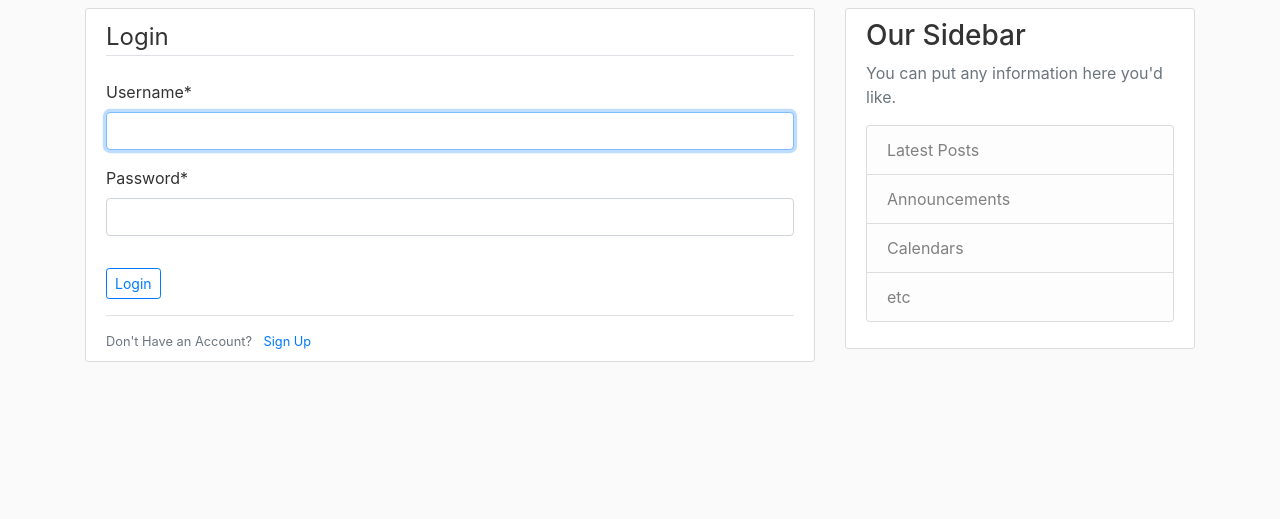
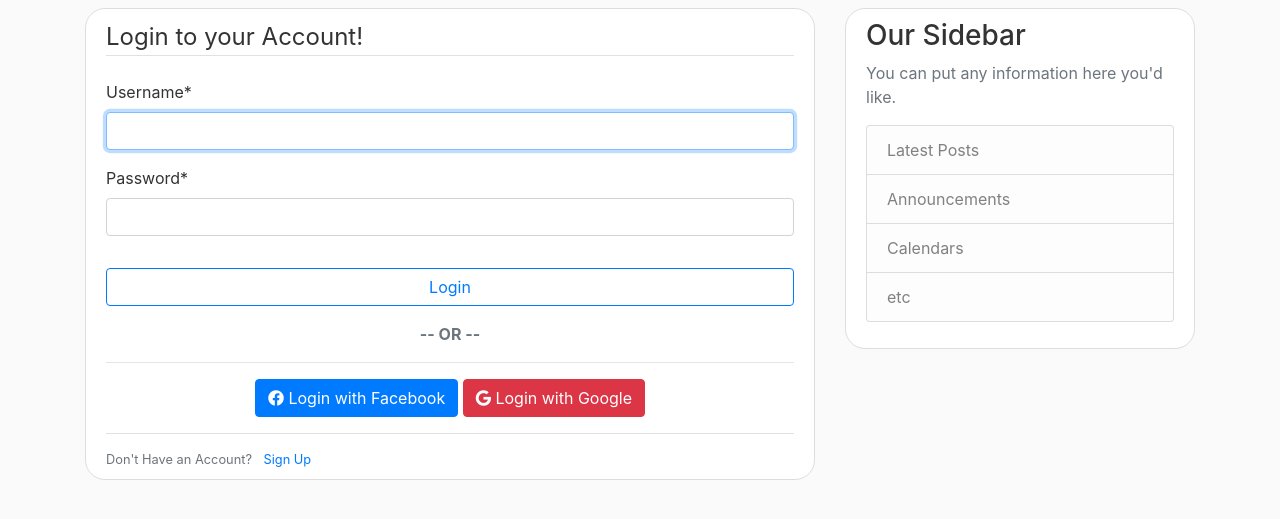
Before and after one commit to Michaelpriesthood/django_blog_app, a Django app: page /users/login/ in a window 1280 px wide. Shown: the part 72-591 px from the top of the page. Run offline with Django 3.2, Linux system fonts and the light colour scheme; some libraries are stand-ins or nearby versions.

Commit message:
Just added the facebooklogin api

```diff
--- a/blog/static/blog/main.css
+++ b/blog/static/blog/main.css
@@ -25,6 +25,6 @@ body {
     background: #ffffff;
     padding: 10px 20px;
     border: 1px solid #dddddd;
-    border-radius: 3px;
+    border-radius: 20px;
     margin-bottom: 20px;
   }
--- a/blog/templates/blog/base.html
+++ b/blog/templates/blog/base.html
@@ -7,8 +7,9 @@
     <meta name="viewport" content="width=device-width, initial-scale=1, shrink-to-fit=no">
 
     <!-- Bootstrap CSS -->
-    <link rel="stylesheet" href="https://stackpath.bootstrapcdn.com/bootstrap/4.3.1/css/bootstrap.min.css"
-    integrity="sha384-ggOyR0iXCbMQv3Xipma34MD+dH/1fQ784/j6cY/iJTQUOhcWr7x9JvoRxT2MZw1T" crossorigin="anonymous">
+    <link rel="stylesheet" href="https://stackpath.bootstrapcdn.com/bootstrap/4.3.1/css/bootstrap.min.css" integrity="sha384-ggOyR0iXCbMQv3Xipma34MD+dH/1fQ784/j6cY/iJTQUOhcWr7x9JvoRxT2MZw1T" crossorigin="anonymous">
+    <!-- Font Awesome CSS -->
+    <link rel="stylesheet" href="https://stackpath.bootstrapcdn.com/font-awesome/4.7.0/css/font-awesome.min.css" integrity="sha384-wvfXpqpZZVQGK6TAh5PVlGOfQNHSoD2xbE+QkPxCAFlNEevoEH3Sl0sibVcOQVnN" crossorigin="anonymous">
     <link rel="stylesheet" href="https://use.fontawesome.com/releases/v5.8.1/css/all.css" >
     <link rel="stylesheet" href="{% static 'blog/main.css' %}">
 
--- a/blog_app/urls.py
+++ b/blog_app/urls.py
@@ -19,12 +19,12 @@ from django.conf import settings
 
 
 urlpatterns = [
+    path('admin/', admin.site.urls),
     path('', include('blog.urls')),
     path('users/', include('users.urls')),
-    path('admin/', admin.site.urls),
+    path('social-auth/', include('social_django.urls', namespace="social")),
+]
 
-
-]
 
 if settings.DEBUG:
     # test mode
--- a/users/templates/users/login.html
+++ b/users/templates/users/login.html
@@ -6,13 +6,19 @@
         <form method="POST">
             {% csrf_token %}
             <fieldset class="form-group">
-                <legend class="border-bottom mb-4">Login</legend>
+                <legend class="border-bottom mb-4">Login to your Account!</legend>
                 {{ form|crispy }}
             </fieldset>
-            <div class="form-group">
-                <button class="btn btn-outline-primary btn-sm" type="submit">Login</button>
+            <div class="text-center ">
+                <button class="btn btn-outline-primary btn-block mb-2 " type="submit">Login</button>
             </div>
         </form>
+            <p class="text-center text-muted"><strong>-- OR --</strong></p>
+            <hr>
+        <div class="form-group text-center">
+            <a class="btn btn-primary" href="{% url 'social:begin' 'facebook' %}"><i class="fab fa-facebook"></i> Login with Facebook</a>
+            <a class="btn btn-danger" href="#" ><i class="fab fa-google"></i> Login with Google</a>
+        </div>
         <div class="border-top pt-3">
             <small class="text-muted">
                 Don't Have an Account? <a class="ml-2" href="{% url 'register' %}">Sign Up</a>
```
Also changed, not shown: blog_app/settings.py (+19 -24 lines), db.sqlite3.
